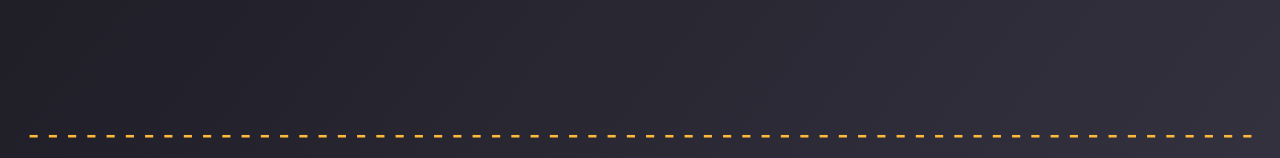
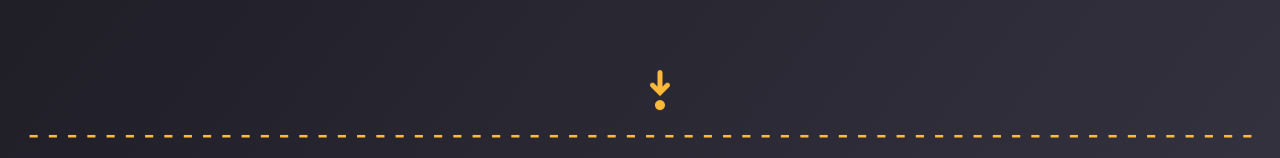
Before and after one commit to Florian-DCK/site-perso, a Next.js app: page / in a window 1280 px wide. Shown: the part 642-800 px from the top of the page. Built offline with nearby package versions, Linux system fonts and the light colour scheme.

Commit message:
Added small scroll down icon

```diff
--- a/src/app/page.tsx
+++ b/src/app/page.tsx
@@ -1,4 +1,4 @@
-import { SlideInLeft, SlideInLeftDelayed } from "@/components/Transitions";
+import { SlideInLeft } from "@/components/Transitions";
 
 export default function Home() {
   return (
--- a/src/components/DecorationAsciiAscii.tsx
+++ b/src/components/DecorationAsciiAscii.tsx
@@ -1,4 +1,5 @@
 import { DisapearOnScroll } from "./Transitions";
+import { ScrollDown } from "@/components/svgs/index";
 
 
 export default function DecorationAscii() {
@@ -10,6 +11,11 @@ export default function DecorationAscii() {
                 <pre className=" text-center self-center overflow-hidden absolute bottom-0 left-0">
                     {Array(300).fill('-').join('')}
                 </pre>
+
+                <div className="absolute bottom-10 [&_*]:fill-accent [&_*]:size-10 animate-bounce">
+                <ScrollDown></ScrollDown>
+                </div>
+
             </DisapearOnScroll>
 
         </div>
--- a/src/components/svgs/index.ts
+++ b/src/components/svgs/index.ts
@@ -1,3 +1,4 @@
 export { default as HomeIcon} from './Home.svg';
 export { default as ContactIcon} from './Contact.svg';
 export { default as CVIcon} from './Cv.svg';
+export { default as ScrollDown } from './ScrollDown.svg';
```
Also changed, not shown: src/components/svgs/ScrollDown.svg (added).
